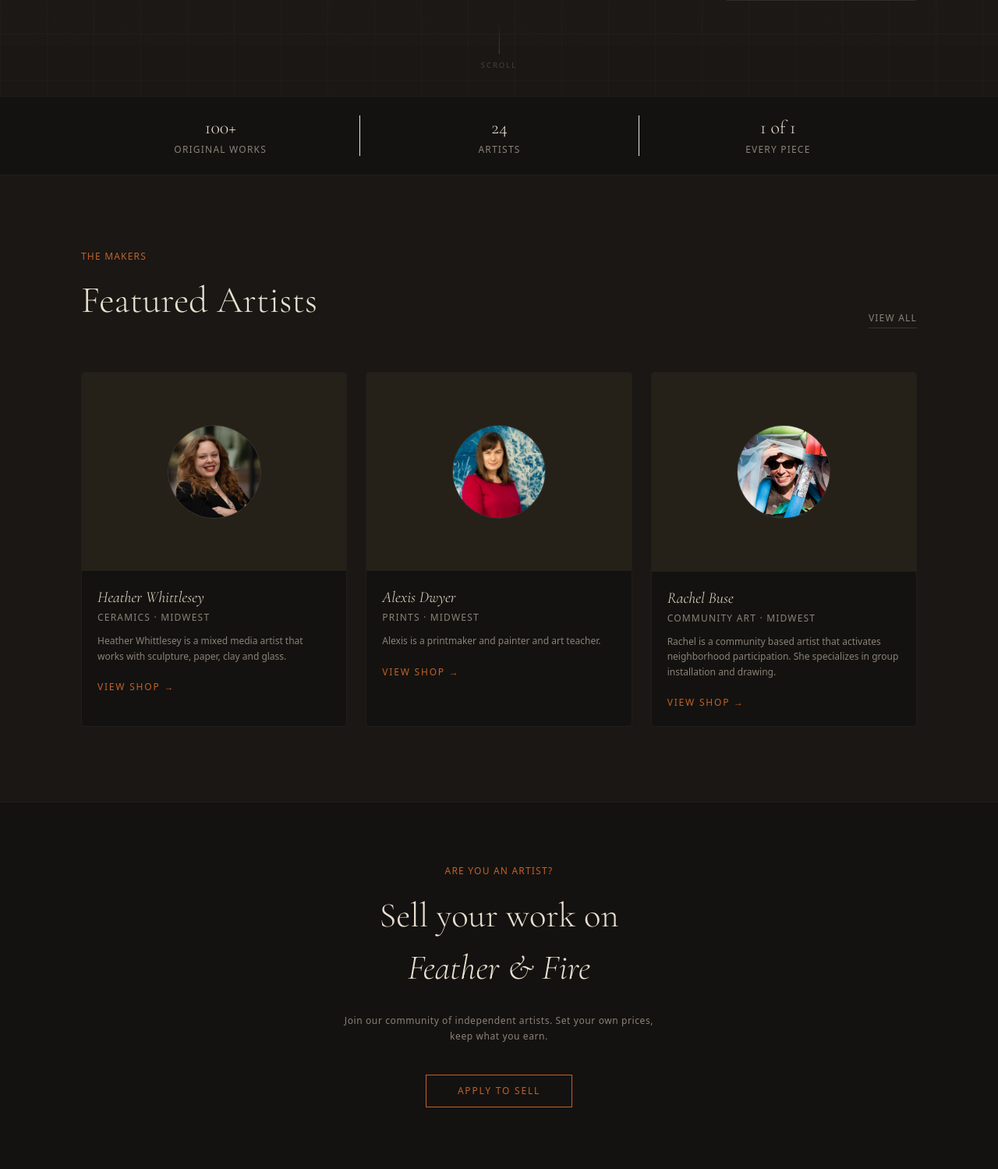
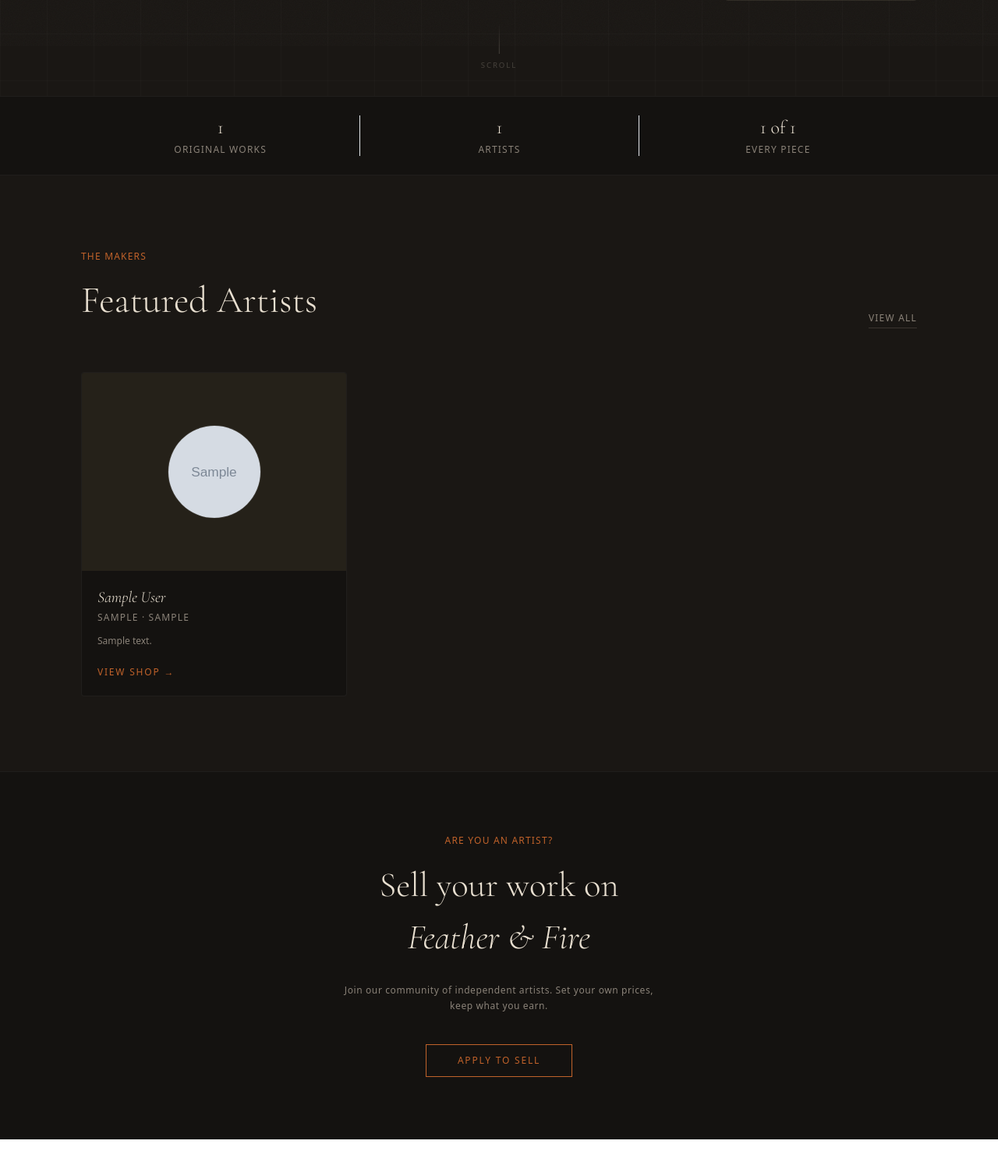
Before and after one commit to featherandfire/featherandfire_website, a Django app: template templates/home.html in a window 1280 px wide. Shown: the part 741-2240 px from the top of the page at 78% size. Run offline with Django 5.2, Linux system fonts and the light colour scheme; tables that the repository leaves empty hold one stand-in row (values such as "Sample post"); the template is opened without the code that fills it: values that come from a table or form of the project are taken from there, most other values are stand-ins (such as "Sample title", 1, 10 or a date in 2020); grey boxes marked "Sample" are stand-in pictures; parts of the project's set-up code (start-up, migrations or seed data) failed here and were passed over; some libraries are stand-ins or nearby versions.

Commit message:
Make homepage artist cards and stats dynamic from the database

```diff
--- a/templates/home.html
+++ b/templates/home.html
@@ -86,11 +86,11 @@
 <div style="background: #141210; border-top: 0.5px solid rgba(255,255,255,0.05); border-bottom: 0.5px solid rgba(255,255,255,0.05);">
     <div class="max-w-6xl mx-auto px-6 lg:px-10 py-6 grid grid-cols-3 divide-x">
         <div class="text-center px-4">
-            <p class="font-display font-light text-2xl" style="color: #e8dfd0;">100+</p>
+            <p class="font-display font-light text-2xl" style="color: #e8dfd0;">{{ artwork_count }}</p>
             <p class="text-xs uppercase tracking-widest mt-1" style="color: #8a8278;">Original works</p>
         </div>
         <div class="text-center px-4">
-            <p class="font-display font-light text-2xl" style="color: #e8dfd0;">24</p>
+            <p class="font-display font-light text-2xl" style="color: #e8dfd0;">{{ artist_count }}</p>
             <p class="text-xs uppercase tracking-widest mt-1" style="color: #8a8278;">Artists</p>
         </div>
         <div class="text-center px-4">
@@ -121,89 +121,42 @@
         <!-- Artist cards -->
         <div class="grid grid-cols-1 md:grid-cols-3 gap-6">
 
-            {% comment %}
-            Replace this with real artist data when you have it:
-            {% for artist in featured_artists %}
-            {% endcomment %}
-
-            <!-- Artist card 1 - Heather -->
+            {% for profile in featured_artists %}
             <div class="group cursor-pointer"
                  style="border: 0.5px solid rgba(255,255,255,0.05); border-radius: 4px; overflow: hidden; background: #141210; transition: border-color 0.3s;">
                 <div style="aspect-ratio: 4/3; position: relative; overflow: hidden; background: #252119;">
                     <div style="width: 100%; height: 100%; display: flex; align-items: center; justify-content: center;">
-                        <img src="{% static 'images/artists/heather_profile.jpg' %}"
-                             alt="Heather Whittlesey"
+                        {% if profile.profile_photo %}
+                        <img src="{{ profile.profile_photo.url }}"
+                             alt="{{ profile.display_name }}"
                              style="width: 120px; height: 120px; border-radius: 50%; object-fit: cover; border: 1px solid rgba(255,255,255,0.1);">
+                        {% else %}
+                        <div style="width: 120px; height: 120px; border-radius: 50%; background: #2e2a24; border: 1px solid rgba(255,255,255,0.1);"></div>
+                        {% endif %}
                     </div>
                     <div style="position: absolute; inset: 0; background: rgba(192,98,42,0.08); opacity: 0; transition: opacity 0.3s;"
                          class="group-hover:opacity-100"></div>
                 </div>
                 <div class="p-5">
                     <p class="font-display font-light text-xl mb-1" style="color: #e8dfd0;">
-                        <em>Heather Whittlesey</em>
+                        <em>{{ profile.display_name }}</em>
                     </p>
-                    <p class="text-xs uppercase tracking-widest mb-3" style="color: #8a8278;">Ceramics · Midwest</p>
+                    <p class="text-xs uppercase tracking-widest mb-3" style="color: #8a8278;">
+                        {{ profile.medium }}{% if profile.location %} · {{ profile.location }}{% endif %}
+                    </p>
                     <div class="ember-line"></div>
                     <p class="text-xs leading-relaxed mb-4" style="color: #8a8278;">
-                        Heather Whittlesey is a mixed media artist that works with sculpture, paper, clay and glass.
+                        {{ profile.bio|truncatechars:120 }}
                     </p>
                     <a href="#" class="text-xs uppercase tracking-widest"
                        style="color: #C0622A; letter-spacing: 0.15em;">View shop →</a>
                 </div>
             </div>
-
-            <!-- Artist card 2 - Alexis -->
-            <div class="group cursor-pointer"
-                 style="border: 0.5px solid rgba(255,255,255,0.05); border-radius: 4px; overflow: hidden; background: #141210; transition: border-color 0.3s;">
-                <div style="aspect-ratio: 4/3; position: relative; overflow: hidden; background: #252119;">
-                    <div style="width: 100%; height: 100%; display: flex; align-items: center; justify-content: center;">
-                        <img src="{% static 'images/artists/alexis_profile.jpg' %}"
-                             alt="Alexis Dwyer"
-                             style="width: 120px; height: 120px; border-radius: 50%; object-fit: cover; border: 1px solid rgba(255,255,255,0.1);">
-                    </div>
-                    <div style="position: absolute; inset: 0; background: rgba(192,98,42,0.08); opacity: 0; transition: opacity 0.3s;"
-                         class="group-hover:opacity-100"></div>
-                </div>
-                <div class="p-5">
-                    <p class="font-display font-light text-xl mb-1" style="color: #e8dfd0;">
-                        <em>Alexis Dwyer</em>
-                    </p>
-                    <p class="text-xs uppercase tracking-widest mb-3" style="color: #8a8278;">Prints · Midwest</p>
-                    <div class="ember-line"></div>
-                    <p class="text-xs leading-relaxed mb-4" style="color: #8a8278;">
-                        Alexis is a printmaker and painter and art teacher.
-                    </p>
-                    <a href="#" class="text-xs uppercase tracking-widest"
-                       style="color: #C0622A; letter-spacing: 0.15em;">View shop →</a>
-                </div>
-            </div>
-
-            <!-- Artist card 3 - Rachel -->
-            <div class="group cursor-pointer"
-                 style="border: 0.5px solid rgba(255,255,255,0.05); border-radius: 4px; overflow: hidden; background: #141210; transition: border-color 0.3s;">
-                <div style="aspect-ratio: 4/3; position: relative; overflow: hidden; background: #252119;">
-                    <div style="width: 100%; height: 100%; display: flex; align-items: center; justify-content: center;">
-                        <img src="{% static 'images/artists/rachel_profile.jpg' %}"
-                             alt="Rachel Buse"
-                             style="width: 120px; height: 120px; border-radius: 50%; object-fit: cover; border: 1px solid rgba(255,255,255,0.1);">
-                    </div>
-                    <div style="position: absolute; inset: 0; background: rgba(192,98,42,0.08); opacity: 0; transition: opacity 0.3s;"
-                         class="group-hover:opacity-100"></div>
-                </div>
-                <div class="p-5">
-                    <p class="font-display font-light text-xl mb-1" style="color: #e8dfd0;">
-                        <em>Rachel Buse</em>
-                    </p>
-                    <p class="text-xs uppercase tracking-widest mb-3" style="color: #8a8278;">Community Art · Midwest</p>
-                    <div class="ember-line"></div>
-                    <p class="text-xs leading-relaxed mb-4" style="color: #8a8278;">
-                        Rachel is a community based artist that activates neighborhood participation. She specializes
-                        in group installation and drawing.
-                    </p>
-                    <a href="#" class="text-xs uppercase tracking-widest"
-                       style="color: #C0622A; letter-spacing: 0.15em;">View shop →</a>
-                </div>
-            </div>
+            {% empty %}
+            <p class="text-xs uppercase tracking-widest col-span-3 text-center py-12" style="color: #8a8278;">
+                No featured artists yet.
+            </p>
+            {% endfor %}
 
         </div>
     </div>
```
Also changed, not shown: apps/marketplace/views.py (+11 -1 lines).
